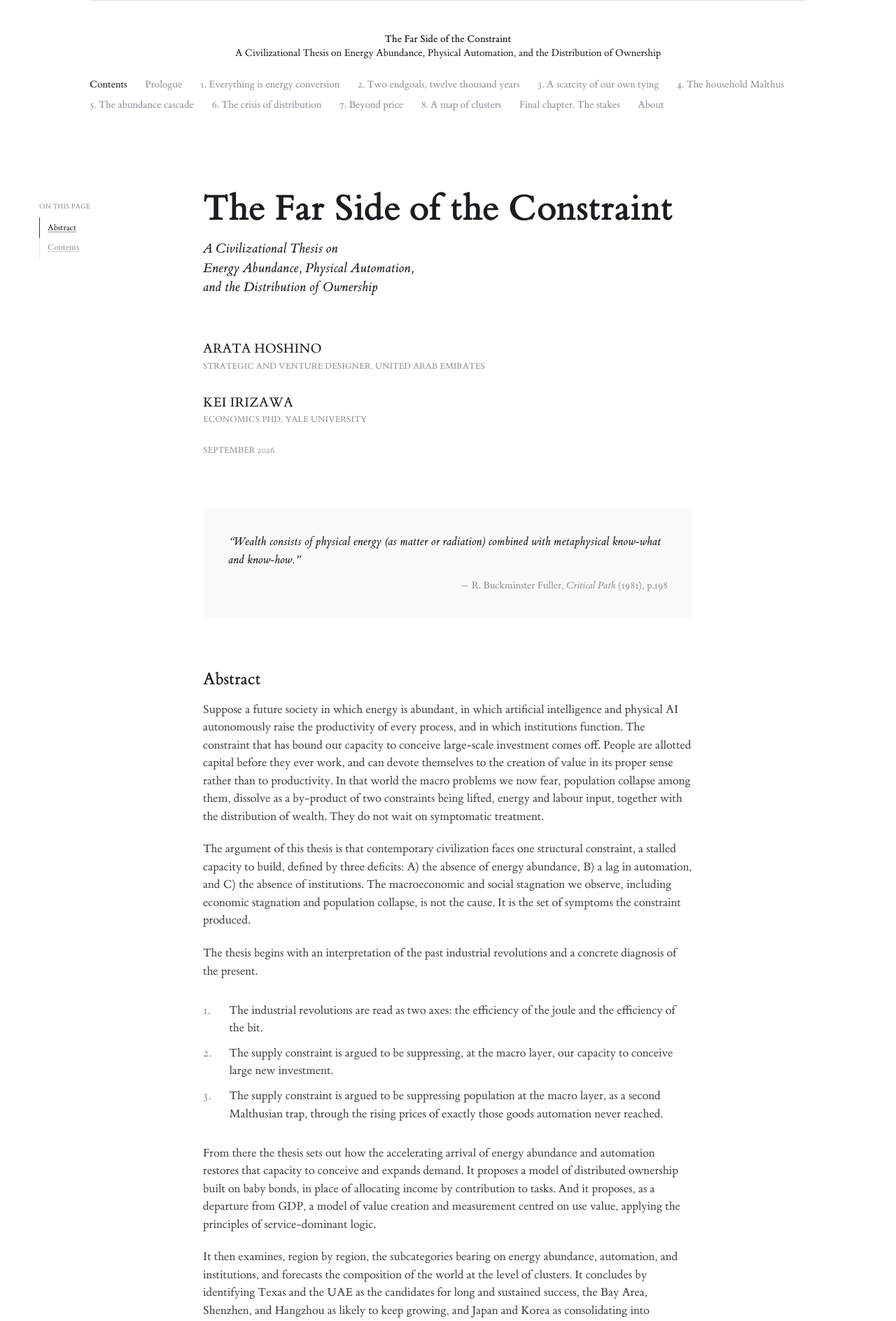
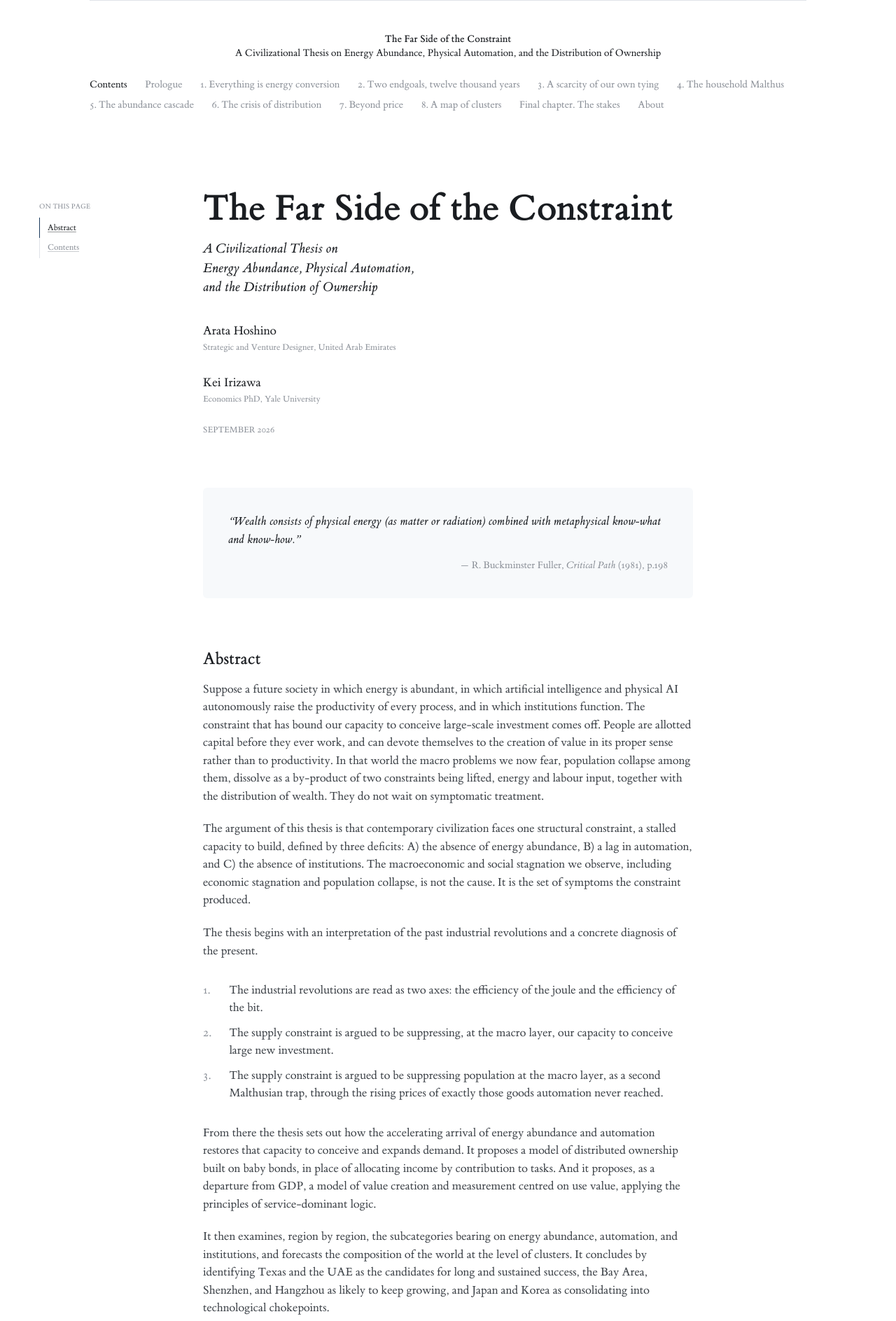
Before and after one commit to arata-hoshino/arata-hoshino.github.io, a Jekyll site: the page built from index.md, in a window 1280 px wide. Shown: the top 1888 px of the page at 70% size. Built offline with Jekyll 4.4.1, drawn with Linux system fonts in a browser that asks for light colours.

Commit message:
Set the authors in ordinary case, closer under the subtitle
Names and roles leave the uppercase labels: these are people, not
metadata. The name comes down a step in size, and the block follows the
subtitle more closely.

Co-Authored-By: Claude Opus 5 (1M context) <noreply@anthropic.com>

```diff
--- a/assets/css/style.css
+++ b/assets/css/style.css
@@ -147,8 +147,6 @@ a:focus-visible {
 .eyebrow,
 .prose h3,
 .prose thead th,
-.author-name,
-.author-role,
 .page-date,
 .toc-note,
 .pager a,
@@ -469,7 +467,7 @@ main {
 .author-name {
   margin: 0;
   color: var(--ink);
-  font-size: 1.15em;
+  font-size: 1.05em;
 }
 
 .author-role {
@@ -507,9 +505,9 @@ main {
   line-height: 1.4;
 }
 
-/* the authors stand clear of the title above them */
+/* the authors follow the subtitle closely */
 .titleblock .author:first-of-type {
-  margin-top: clamp(2.5rem, 6vw, 3.75rem);
+  margin-top: clamp(1.5rem, 3.5vw, 2.25rem);
 }
 
 /* The epigraph sits between the title block and the body, in a pale panel
```
